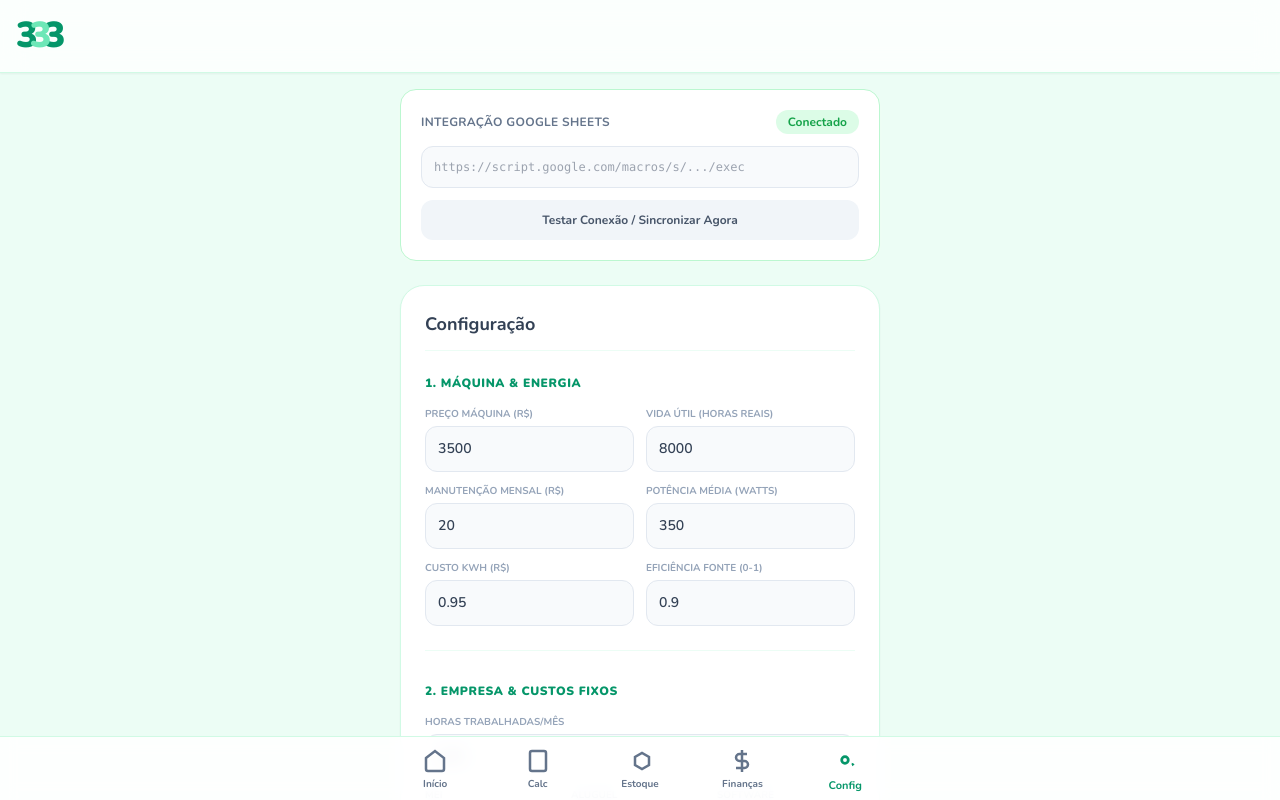
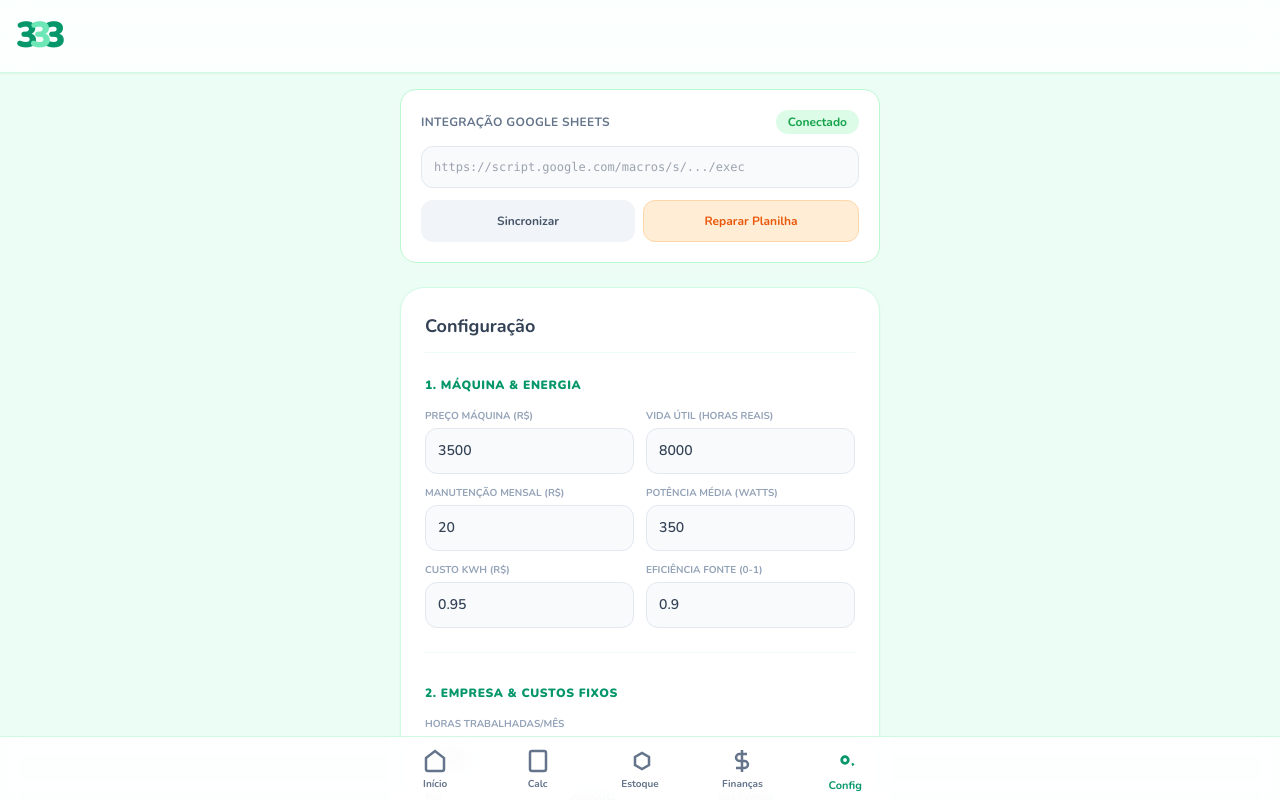
Before and after one commit to bra83/333gestao, a React (Vite) app: page / in a window 1280 px wide. Both pictures are taken after a click on the button "Config". Shown: the top 800 px of the page. Built offline with nearby package versions, Linux system fonts and the light colour scheme.

Commit message:
Update SettingsView.tsx

```diff
--- a/components/SettingsView.tsx
+++ b/components/SettingsView.tsx
@@ -1,3 +1,4 @@
+
 import React, { useState } from 'react';
 import { Settings } from '../types';
 
@@ -8,9 +9,10 @@ interface SettingsViewProps {
   onUrlChange: (url: string) => void;
   lastError?: string | null;
   onRetry?: () => void;
+  onMaintenance?: () => void;
 }
 
-export const SettingsView: React.FC<SettingsViewProps> = ({ settings, onSave, apiUrl, onUrlChange, lastError, onRetry }) => {
+export const SettingsView: React.FC<SettingsViewProps> = ({ settings, onSave, apiUrl, onUrlChange, lastError, onRetry, onMaintenance }) => {
   const [formData, setFormData] = useState<Settings>(settings);
 
   const handleChange = (key: keyof Settings, value: string) => {
@@ -50,14 +52,25 @@ export const SettingsView: React.FC<SettingsViewProps> = ({ settings, onSave, ap
           </div>
         )}
 
+        <div className="flex gap-2">
             {onRetry && (
             <button
                 onClick={onRetry}
-            className="w-full bg-slate-100 hover:bg-slate-200 text-slate-600 text-xs py-3 rounded-xl font-bold transition-colors"
+                className="flex-1 bg-slate-100 hover:bg-slate-200 text-slate-600 text-xs py-3 rounded-xl font-bold transition-colors"
             >
-            Testar Conexão / Sincronizar Agora
+                Sincronizar
             </button>
             )}
+            {onMaintenance && (
+             <button
+                onClick={onMaintenance}
+                className="flex-1 bg-orange-100 hover:bg-orange-200 text-orange-600 text-xs py-3 rounded-xl font-bold transition-colors border border-orange-200"
+                title="Use se os dados estiverem bagunçados"
+            >
+                Reparar Planilha
+            </button>
+            )}
+        </div>
       </div>
 
       <div className="bg-white p-6 rounded-3xl shadow-sm border border-emerald-100">
```
Lines whose indentation alone changed are shown as unchanged.
